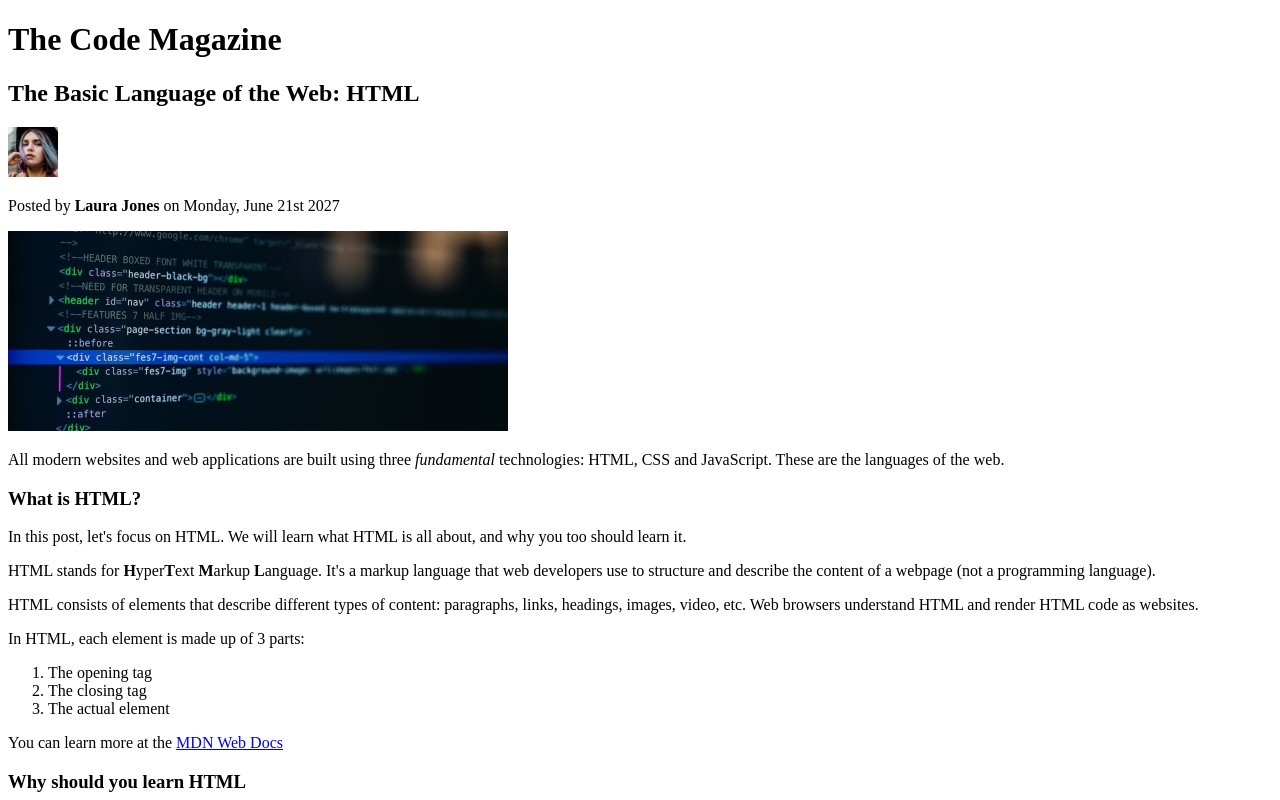
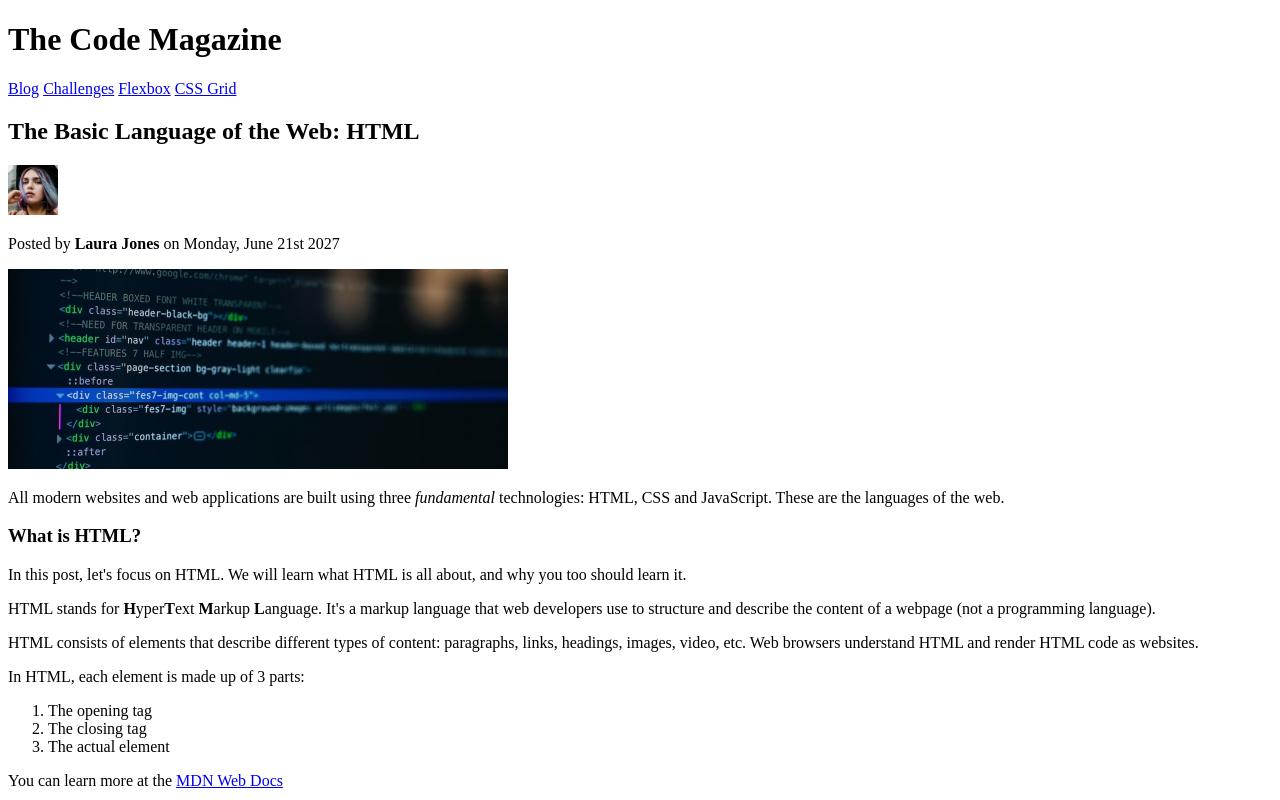
Before and after one commit to MidWest005/HTML, a plain HTML site: page index.html in a window 1280 px wide. Shown: the top 800 px of the page. Drawn offline with Linux system fonts and the light colour scheme.

Commit message:
Adding Structure elements

```diff
--- a/index.html
+++ b/index.html
@@ -18,7 +18,22 @@
     <h6>The Basic Language of the Web: HTML</h6>
   -->
 
+
+  <header>
     <h1>The Code Magazine</h1>
+
+    <nav>
+      <a href="blog.html">Blog</a>
+      <a href="#">Challenges</a>
+      <a href="#">Flexbox</a>
+      <a href="#">CSS Grid</a>
+    </nav>
+  </header>
+
+
+
+  <article>
+    <header>
       <h2>The Basic Language of the Web: HTML</h2>
 
       <img
@@ -36,7 +51,7 @@
         width="500"
         height="200"
       />
-
+  </header>
     <p>
       All modern websites and web applications are built using three
       <em>fundamental</em>
@@ -76,8 +91,7 @@
       You can learn more at the
       <a href="https://developer.mozilla.org/en-US/docs/Web/HTML"
       target="_blank">
-        MDN Web Docs</a
-      >
+        MDN Web Docs</a>
     </p>
 
     <h3>Why should you learn HTML</h3>
@@ -97,7 +111,7 @@
       <li>To build web applications</li>
       <li>To impress friends To have fun 😃</li>
     </ul>
-
+  </article>
     <!--Hopefully you learned something new here. See you next time! -->
   </body>
 </html>
```
Also changed, not shown: blog.html (+4 -0 lines). Lines whose indentation alone changed are shown as unchanged.
